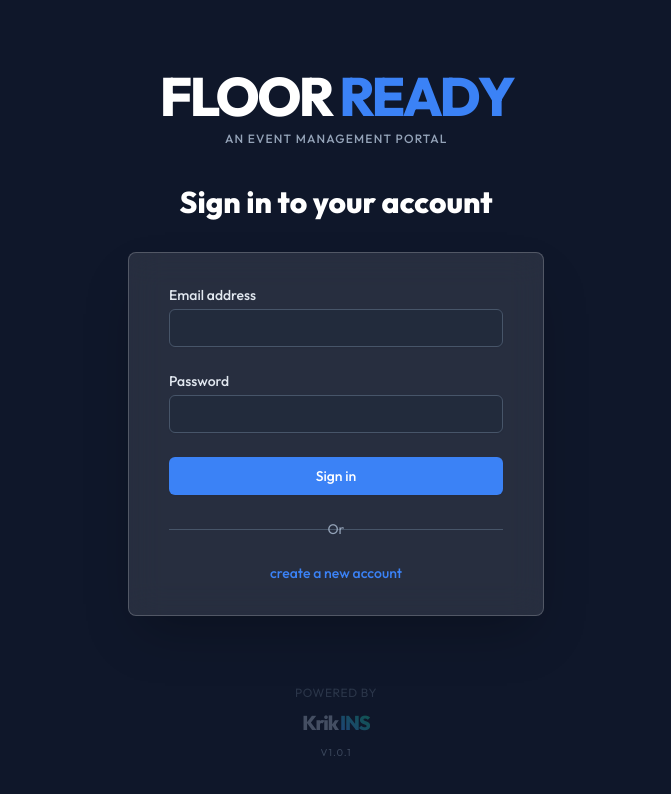
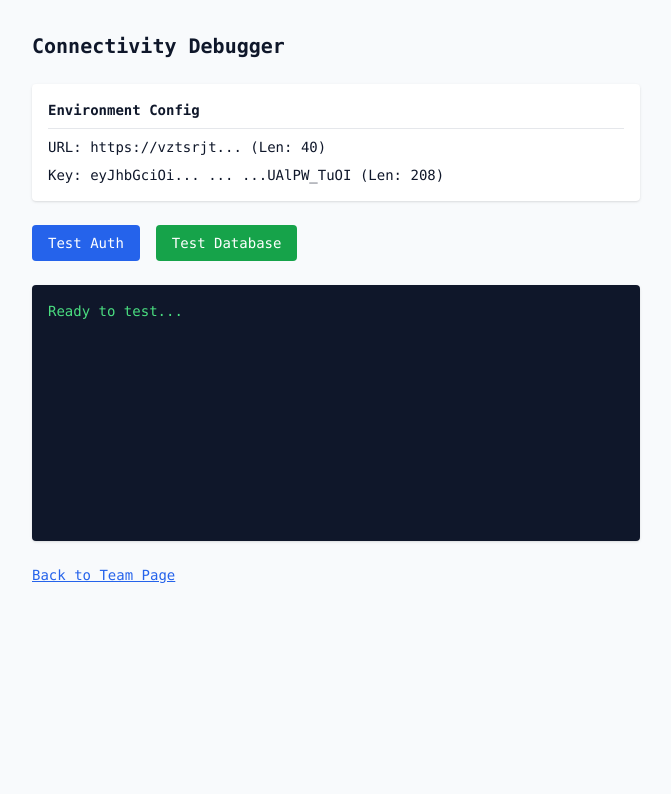
Before and after one commit to KrikINS/FLOOR_READY, a React (Vite) app: page /debug-connection in a window 1280 px wide. Before the commit this address led to /login. Shown: the top 794 px of the page, without its empty margins (304-975 px from the left). Built offline with nearby package versions, Linux system fonts and the light colour scheme.

Commit message:
chore: Add debug connection page

```diff
--- a/src/App.tsx
+++ b/src/App.tsx
@@ -19,7 +19,9 @@
 import InventoryList from './pages/inventory/InventoryList';
 import NewItem from './pages/inventory/NewItem';
 import TeamList from './pages/team/TeamList';
+import TeamList from './pages/team/TeamList';
 import PendingApproval from './pages/PendingApproval';
+import DebugConnection from './pages/DebugConnection';
 
 // Placeholders for other pages
 const Placeholder = ({ title }: { title: string }) => (
@@ -40,7 +42,9 @@
     <Routes>
       <Route path="/login" element={<Login />} />
       <Route path="/register" element={<Register />} />
+      <Route path="/register" element={<Register />} />
       <Route path="/pending-approval" element={<PendingApproval />} />
+      <Route path="/debug-connection" element={<DebugConnection />} />
 
       <Route element={<ProtectedRoute />}>
         <Route element={<Layout />}>
--- /dev/null
+++ b/src/pages/DebugConnection.tsx
@@ -0,0 +1,77 @@
+
+import React, { useState, useEffect } from 'react';
+import { supabase } from '../services/supabase';
+
+const DebugConnection: React.FC = () => {
+    const [logs, setLogs] = useState<string[]>([]);
+    const [envCheck, setEnvCheck] = useState<any>({});
+
+    const addLog = (msg: string) => setLogs(prev => [...prev, `${new Date().toLocaleTimeString()}: ${msg}`]);
+
+    useEffect(() => {
+        // CheckEnv
+        const url = import.meta.env.VITE_SUPABASE_URL;
+        const key = import.meta.env.VITE_SUPABASE_ANON_KEY;
+
+        setEnvCheck({
+            urlLength: url ? url.length : 0,
+            urlStart: url ? url.substring(0, 15) + '...' : 'MISSING',
+            keyLength: key ? key.length : 0,
+            keyStart: key ? key.substring(0, 10) + '...' : 'MISSING',
+            keyEnd: key ? '...' + key.substring(key.length - 10) : 'MISSING'
+        });
+    }, []);
+
+    const testAuth = async () => {
+        addLog('Testing Auth Connection...');
+        try {
+            const { data, error } = await supabase.auth.getSession();
+            if (error) throw error;
+            addLog('✅ Auth Connection Successful');
+            addLog(`Session Status: ${data.session ? 'Active' : 'No Session'}`);
+        } catch (err: any) {
+            addLog(`❌ Auth Error: ${err.message}`);
+        }
+    };
+
+    const testDB = async () => {
+        addLog('Testing DB Connection (Profiles)...');
+        try {
+            // Using count to minimize data transfer and permission issues
+            const { count, error } = await supabase
+                .from('profiles')
+                .select('*', { count: 'exact', head: true });
+
+            if (error) throw error;
+            addLog(`✅ DB Connection Successful. Row count: ${count}`);
+        } catch (err: any) {
+            addLog(`❌ DB Error: ${err.message}`);
+            addLog(`Details: ${JSON.stringify(err)}`);
+        }
+    };
+
+    return (
+        <div className="p-8 max-w-2xl mx-auto space-y-6 bg-slate-50 min-h-screen text-slate-900 font-mono text-sm">
+            <h1 className="text-xl font-bold">Connectivity Debugger</h1>
+
+            <div className="bg-white p-4 rounded shadow space-y-2">
+                <h2 className="font-bold border-b pb-2">Environment Config</h2>
+                <div>URL: {envCheck.urlStart} (Len: {envCheck.urlLength})</div>
+                <div>Key: {envCheck.keyStart} ... {envCheck.keyEnd} (Len: {envCheck.keyLength})</div>
+            </div>
+
+            <div className="flex space-x-4">
+                <button onClick={testAuth} className="bg-blue-600 text-white px-4 py-2 rounded hover:bg-blue-700">Test Auth</button>
+                <button onClick={testDB} className="bg-green-600 text-white px-4 py-2 rounded hover:bg-green-700">Test Database</button>
+            </div>
+
+            <div className="bg-slate-900 text-green-400 p-4 rounded shadow h-64 overflow-auto whitespace-pre-wrap">
+                {logs.length === 0 ? 'Ready to test...' : logs.join('\n')}
+            </div>
+
+            <a href="/team" className="block text-blue-600 underline">Back to Team Page</a>
+        </div>
+    );
+};
+
+export default DebugConnection;
```
